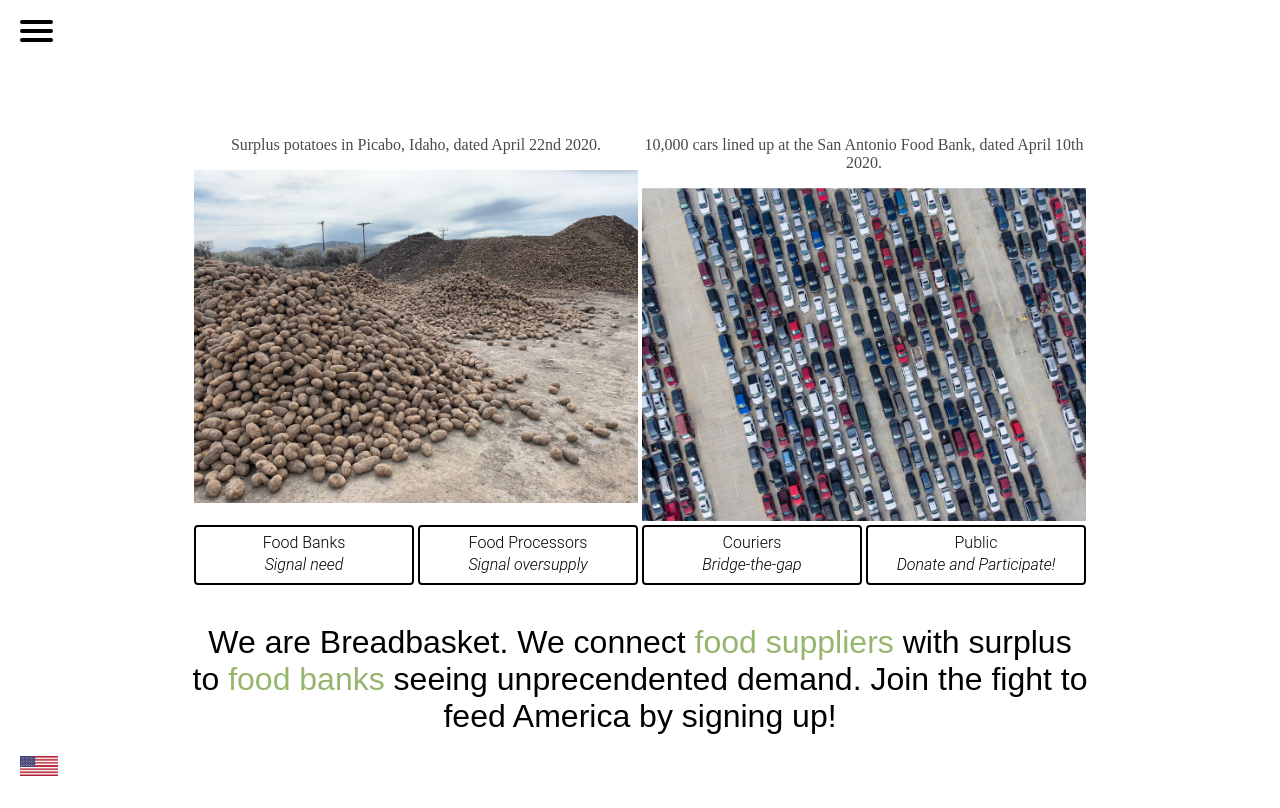
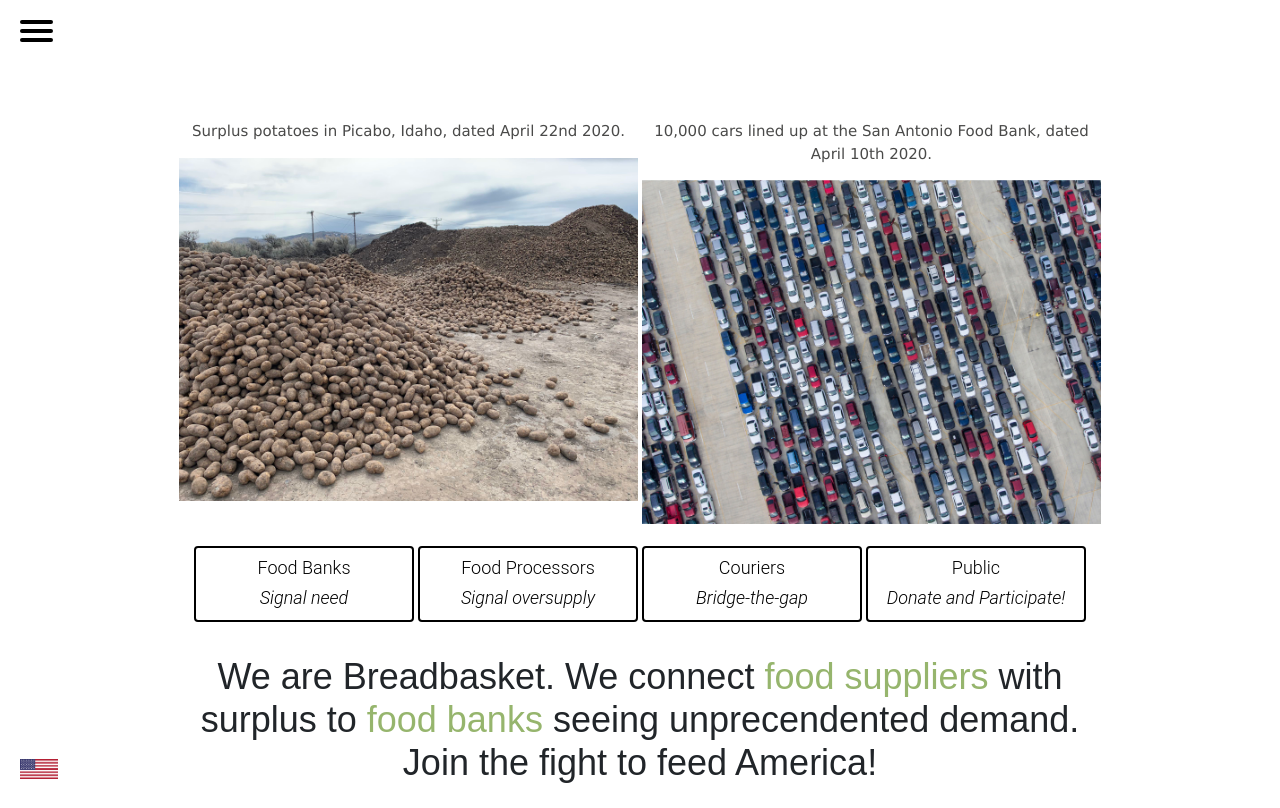
Before and after one commit to wnuelle/breadbasket, a Flask app: page / in a window 1280 px wide. After the commit the page ends 783 px from the top, so only its background shows below. Run offline with Flask 2, Linux system fonts and the light colour scheme; some libraries are stand-ins or nearby versions.

Commit message:
adding styling homepage

```diff
--- a/templates/Breadbasket.html
+++ b/templates/Breadbasket.html
@@ -8,6 +8,12 @@
   <meta name="description" content="Connect food banks to food suppliers.">
 
   <link rel= "stylesheet" type="text/css" href= "{{ url_for('static', filename='css/style.css') }}">
+  <link href="{{ url_for('static', filename='css/bootstrap.min.css') }}" rel="stylesheet">
+  <link href="{{ url_for('static', filename='css/narrow-jumbotron.css') }}" rel="stylesheet">
+  <link href="https://maxcdn.bootstrapcdn.com/bootstrap/4.1.3/css/bootstrap.min.css" rel="stylesheet" defer="">
+  <link href="https://fonts.googleapis.com/css?family=Lato:300,600" rel="stylesheet" defer="">
+  <link rel="stylesheet" href="https://www.w3schools.com/w3css/3/w3.css" defer="">
+
   <nav role="navigation">
 	<div id="menuToggle">
 		<input type="checkbox" />
@@ -37,15 +43,16 @@
 				<img src="static/img/demand2.jpeg" alt="Food bank lines in San Antonio, Texas" style="width:100%">
 			</div>
 		</div>
+		<br>
 		<div class="button-group">
-			<a href="{{ url_for('fb_form') }}" class="button1">Food Banks<br/><i>Signal need</i></a>
-			<a href="{{ url_for('fp_form') }}" class="button1">Food Processors<br/><i>Signal oversupply</i></a>
-			<a href="{{ url_for('courier_form') }}" class="button1">Couriers<br><i>Bridge-the-gap</i></a>
-			<a href="{{ url_for('donate_form') }}" class="button1">Public <br><i>Donate and Participate!</i></a>
+			<a href="{{ url_for('fb_form') }}" class="button1" style="font-size:18px">Food Banks<br/><i>Signal need</i></a>
+			<a href="{{ url_for('fp_form') }}" class="button1" style="font-size:18px">Food Processors<br/><i>Signal oversupply</i></a>
+			<a href="{{ url_for('courier_form') }}" class="button1" style="font-size:18px">Couriers<br><i>Bridge-the-gap</i></a>
+			<a href="{{ url_for('donate_form') }}" class="button1" style="font-size:18px">Public <br><i>Donate and Participate!</i></a>
 		</div>
 		<br>
 		<div class="headline">
-			<h1>We are Breadbasket. We connect <span style="color:#96b56d">food suppliers</span> with surplus to <span style="color:#96b56d">food banks </span> seeing unprecendented demand. Join the fight to feed America by signing up!</h1>
+			<h1>We are Breadbasket. We connect <span style="color:#96b56d">food suppliers</span> with surplus to <span style="color:#96b56d">food banks </span> seeing unprecendented demand. Join the fight to feed America!</h1>
 		</div>
 	</div>
 	<div id="flag">
```
